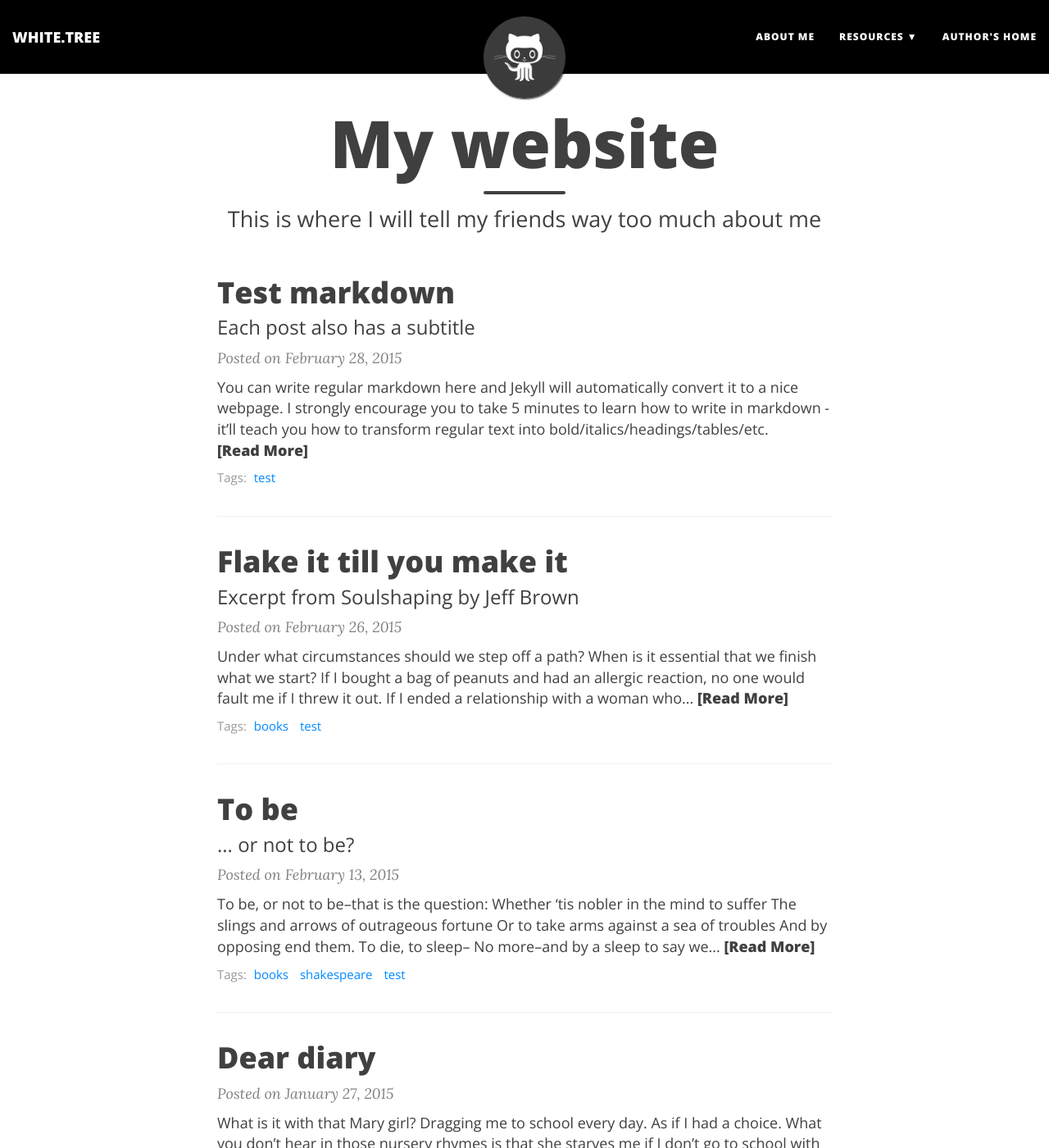
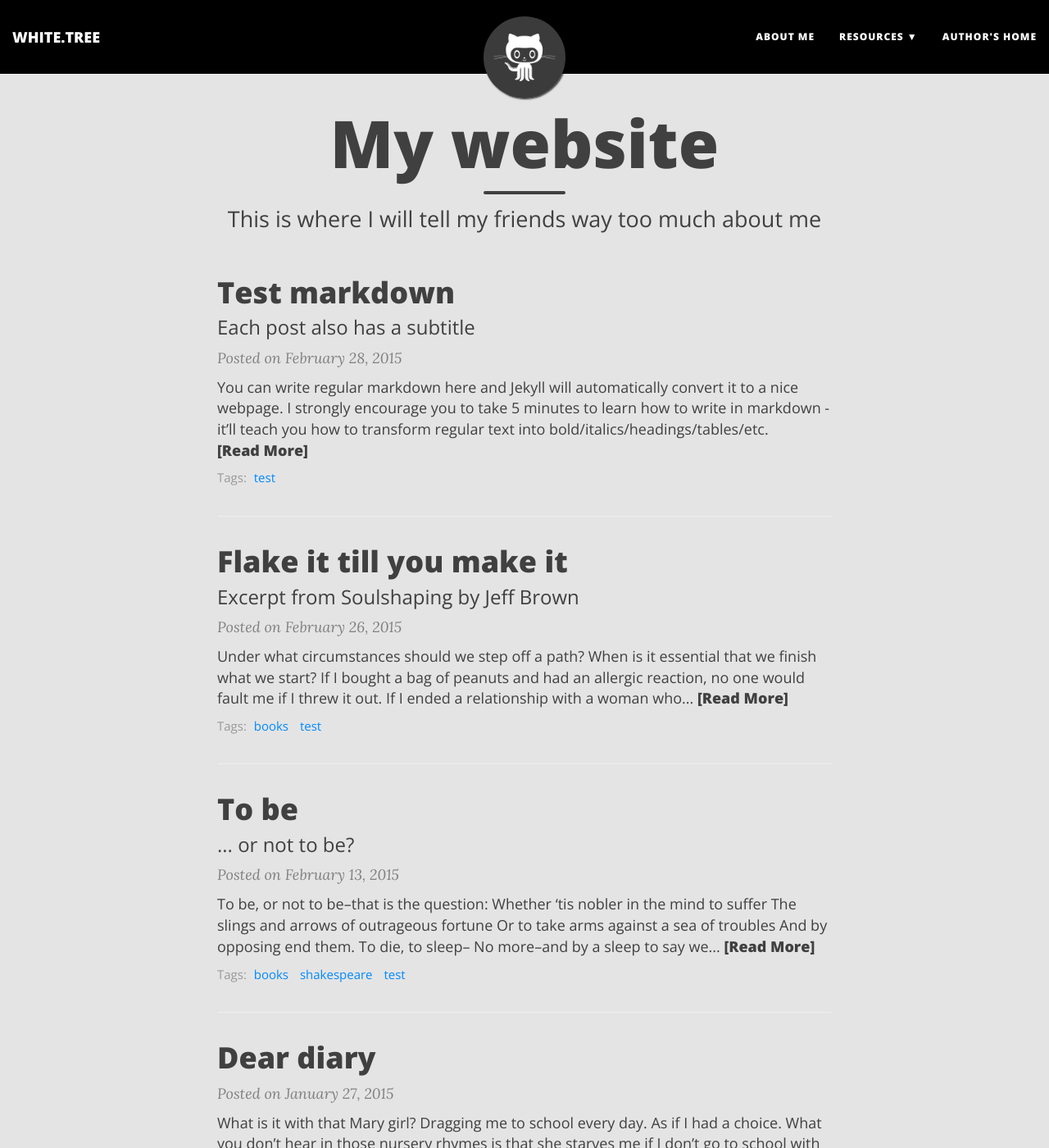
Before and after one commit to cedrush/cedrush.github.io, a Jekyll site: the page built from index.html, in a window 1280 px wide and 1400 px high. Shown: the whole window at 82% size. Built offline with Jekyll 4.4.1, drawn with Linux system fonts in a browser that asks for light colours; nearby versions of some CDN libraries; the list of posts is cut into pages by our own code.

Commit message:
Update main.css

```diff
--- a/css/main.css
+++ b/css/main.css
@@ -12,7 +12,7 @@ body {
   font-size: 18px;
   color: #404040;
   position: relative;
-  background-color: {{ page-col }};
+  background-color: {{ site.page-col }};
   {% if site.page-img %}
   background-image: url({{ site.page-img }});
   background-attachment: fixed;
```
